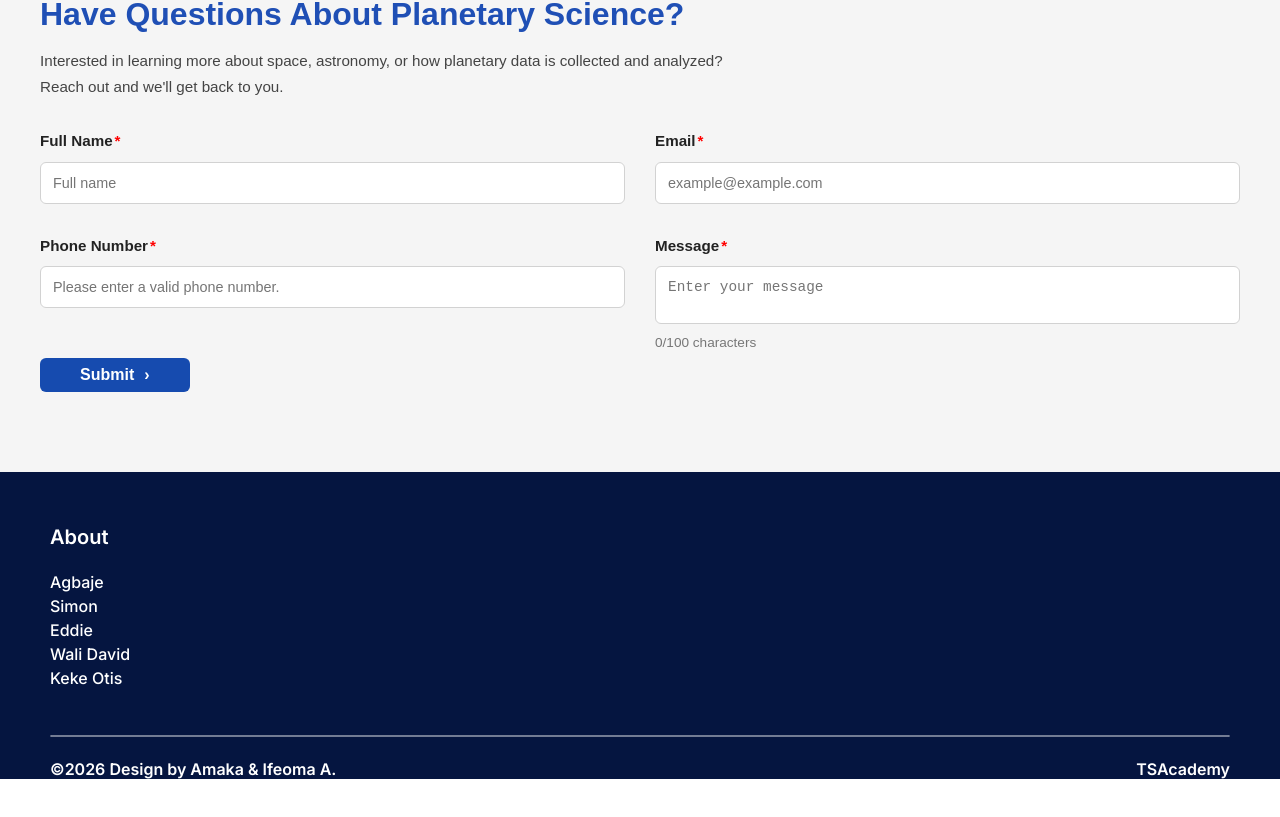
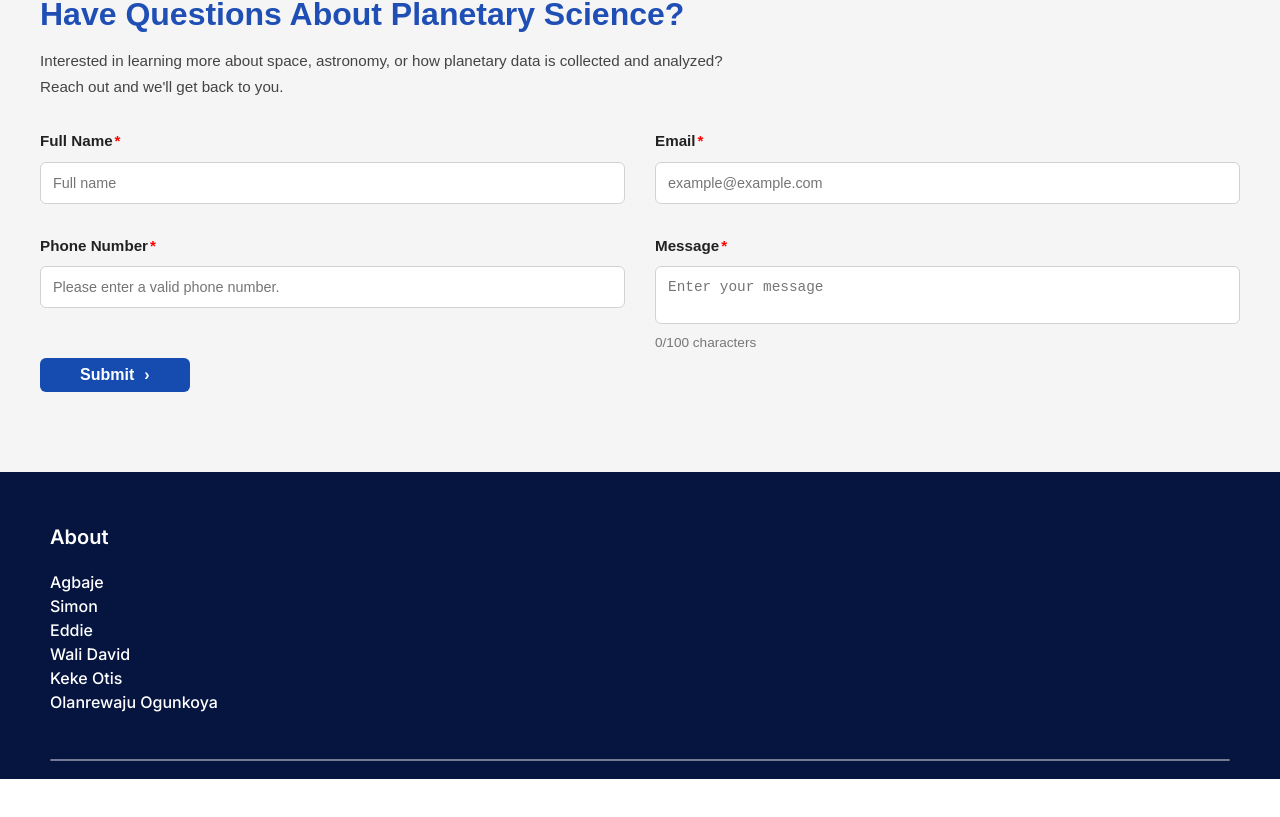
Before and after one commit to simonigba/CAPSTONE-PROJECT-14, a React (Vite) app: page / in a window 1280 px wide. Shown: the part 2393-3210 px from the top of the page. Built offline with nearby package versions, Linux system fonts and the light colour scheme; no server answers.

Commit message:
Add Olanrewaju Ogunkoya to footer list

```diff
--- a/src/Features/Footer/Footer.jsx
+++ b/src/Features/Footer/Footer.jsx
@@ -12,6 +12,7 @@ function Footer() {
                         <li>Eddie</li>
                          <li>Wali David</li>
                          <li>Keke Otis</li>
+                         <li>Olanrewaju Ogunkoya</li>
                     </ul>
                 </p>
             </div>
```
